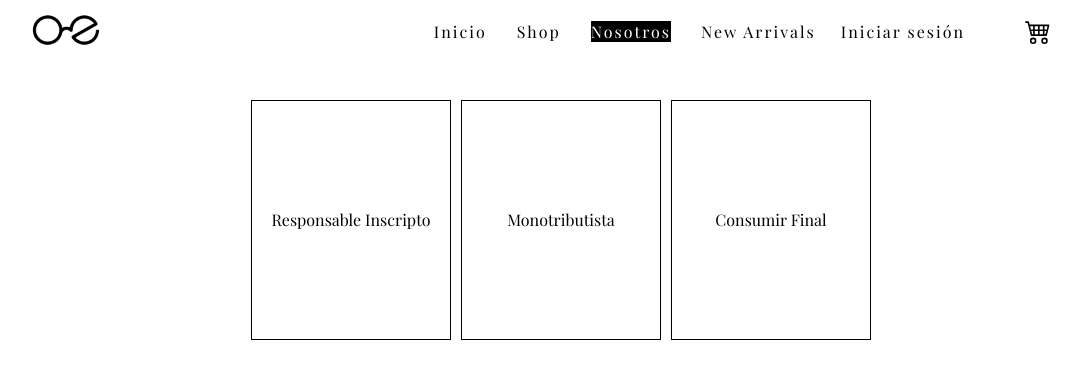
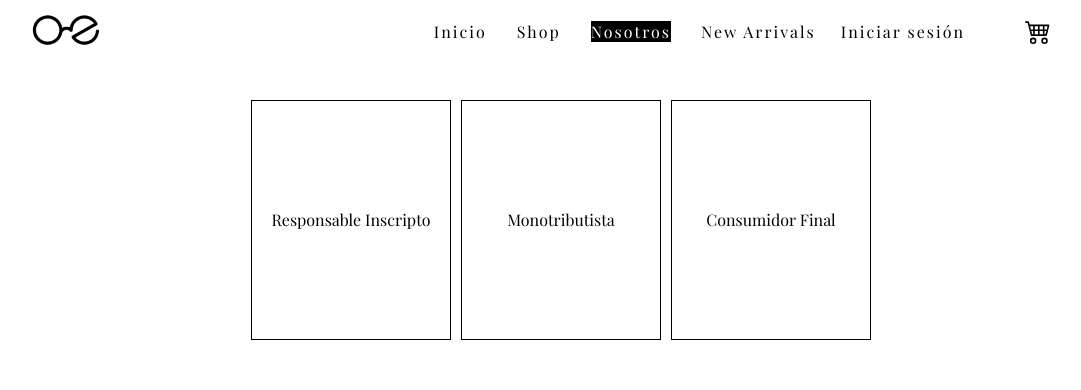
Before and after one commit to luciasoraire/ProyectoContabilidad, a React (Create React App) app in the folder Front/: page /select in a window 1280 px wide. Shown: the top 390 px of the page, without its empty margins (79-1160 px from the left). Built offline with nearby package versions, Linux system fonts and the light colour scheme; a web font is replaced by a local one.

Commit message:
Consumidor final

```diff
--- a/Front/src/components/selectFactura/Select.jsx
+++ b/Front/src/components/selectFactura/Select.jsx
@@ -89,7 +89,7 @@ const Select = () => {
                 <div className="containerCliente">
                     <button className='buttonsDiv' name="RI" onClick={onClickHandler}>Responsable Inscripto</button>
                     <button className='buttonsDiv' name="MO" onClick={onClickHandler}>Monotributista</button>
-                    <button className='buttonsDiv' name="CO" onClick={onClickHandler}>Consumir Final</button>
+                    <button className='buttonsDiv' name="CO" onClick={onClickHandler}>Consumidor Final</button>
                 </div>
                 <div className="containerCliente">
                     <div>
```
Also changed, not shown: 1 other file (tests, documents, lock files or other folders).
